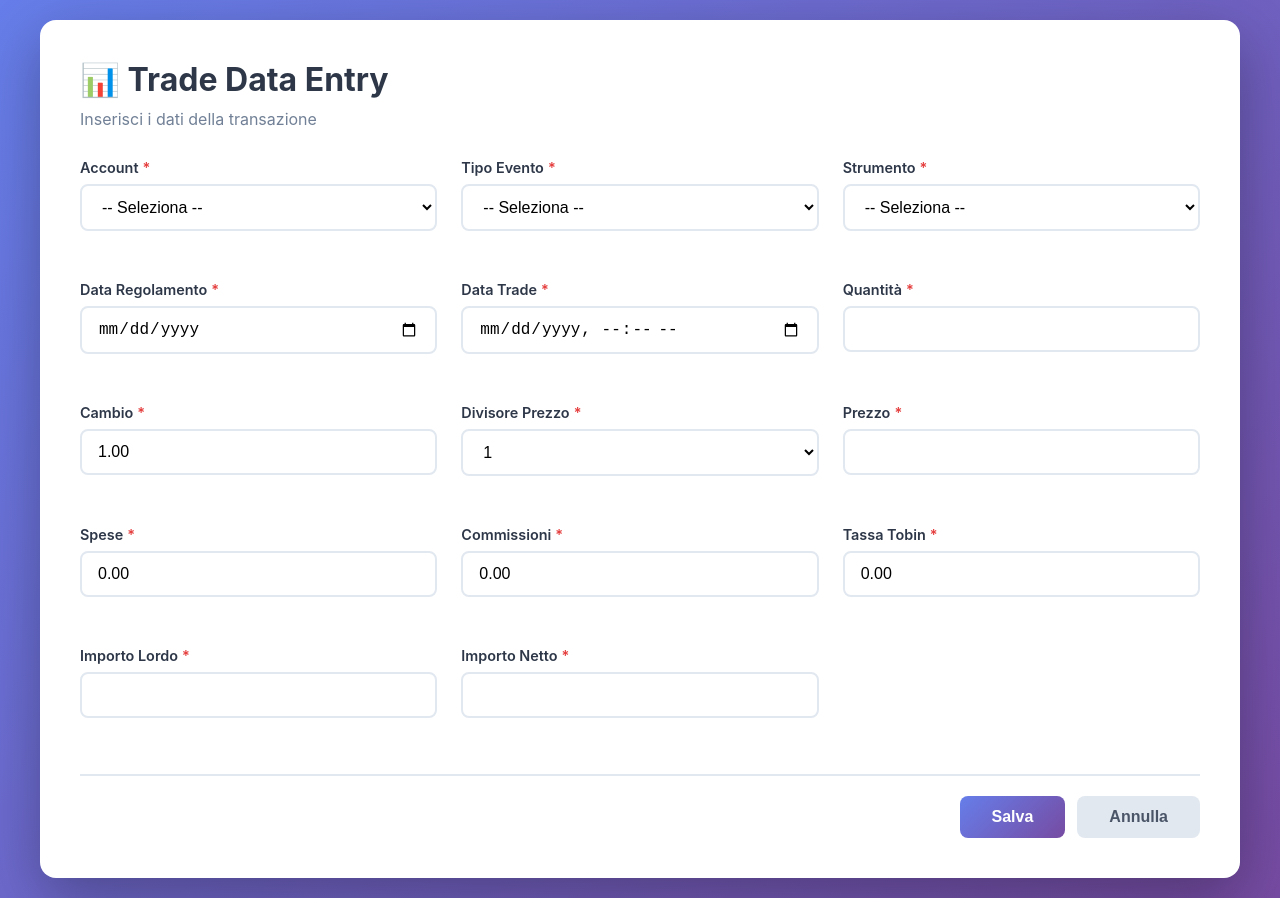
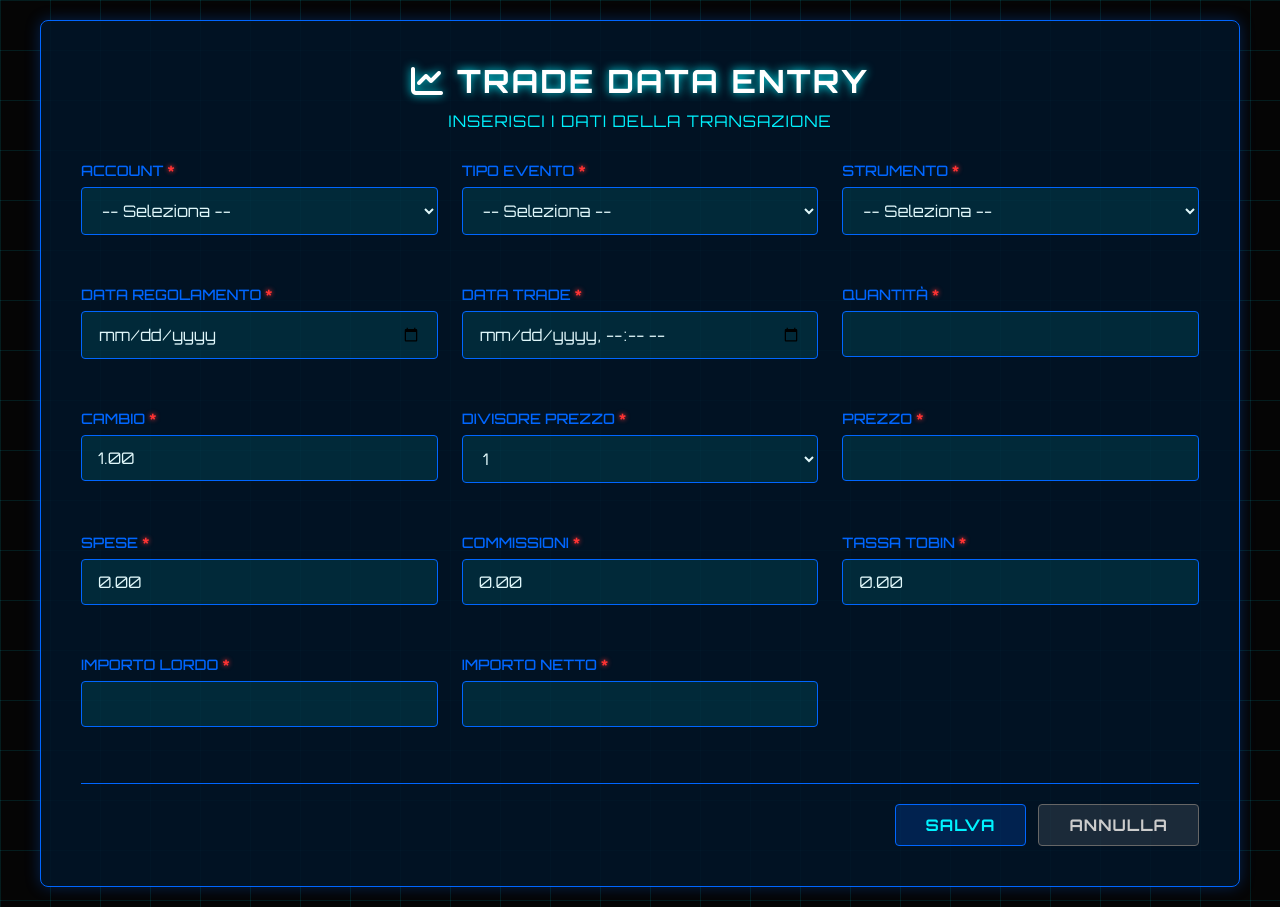
Before and after one commit to dallagog/finest-hosting, a plain HTML site: page dashboard-dataentry-trade.html in a window 1280 px wide. Drawn offline with Linux system fonts and the light colour scheme.

Commit message:
Dataentry trade

```diff
--- a/dashboard-dataentry-trade.html
+++ b/dashboard-dataentry-trade.html
@@ -4,8 +4,22 @@
 <head>
     <meta charset="UTF-8">
     <meta name="viewport" content="width=device-width, initial-scale=1.0">
-    <title>Trade Data Entry 1.0</title>
+    <title>Trade Data Entry 1.0 alfa</title>
+    <link rel="stylesheet" href="https://cdnjs.cloudflare.com/ajax/libs/font-awesome/6.5.0/css/all.min.css">
     <style>
+        @import url('https://fonts.googleapis.com/css2?family=Orbitron:wght@400;500;700;900&display=swap');
+
+        :root {
+            --bg-color: #050505;
+            --neon-cyan: #00f3ff;
+            --neon-blue: #0066ff;
+            --glass-bg: rgba(0, 20, 40, 0.85);
+            --text-color: #e0f7fa;
+            --border-color: var(--neon-cyan);
+            --error-color: #ff3333;
+            --success-color: #00ff00;
+        }
+
         * {
             margin: 0;
             padding: 0;
@@ -13,31 +27,45 @@
         }
 
         body {
-            font-family: -apple-system, BlinkMacSystemFont, 'Segoe UI', Roboto, Oxygen, Ubuntu, Cantarell, sans-serif;
-            background: linear-gradient(135deg, #667eea 0%, #764ba2 100%);
+            font-family: 'Orbitron', sans-serif;
+            background-color: var(--bg-color);
+            background-image:
+                linear-gradient(rgba(0, 243, 255, 0.1) 1px, transparent 1px),
+                linear-gradient(90deg, rgba(0, 243, 255, 0.1) 1px, transparent 1px);
+            background-size: 50px 50px;
+            padding: 20px;
+            color: var(--text-color);
             min-height: 100vh;
-            padding: 20px;
         }
 
         .container {
             max-width: 1200px;
             margin: 0 auto;
-            background: white;
-            border-radius: 16px;
-            box-shadow: 0 20px 60px rgba(0, 0, 0, 0.3);
+            background: var(--glass-bg);
+            border: 1px solid var(--neon-blue);
+            box-shadow: 0 0 15px rgba(0, 102, 255, 0.3);
+            border-radius: 8px;
             padding: 40px;
         }
 
         h1 {
-            color: #2d3748;
-            margin-bottom: 10px;
+            text-align: center;
+            margin: 0 0 10px 0;
+            font-weight: 700;
+            text-transform: uppercase;
+            letter-spacing: 2px;
+            text-shadow: 0 0 10px var(--neon-cyan);
+            color: #fff;
             font-size: 2rem;
         }
 
         .subtitle {
-            color: #718096;
+            text-align: center;
+            color: var(--neon-cyan);
             margin-bottom: 30px;
             font-size: 1rem;
+            text-transform: uppercase;
+            letter-spacing: 1px;
         }
 
         .dataentry-form {
@@ -57,41 +85,48 @@
         }
 
         .form-label {
-            font-weight: 600;
-            color: #2d3748;
+            font-weight: 500;
+            color: var(--neon-blue);
             margin-bottom: 8px;
             font-size: 0.9rem;
+            text-transform: uppercase;
         }
 
         .required-mark {
-            color: #e53e3e;
+            color: var(--error-color);
             margin-left: 4px;
+            text-shadow: 0 0 5px var(--error-color);
         }
 
         .form-input {
             padding: 12px 16px;
-            border: 2px solid #e2e8f0;
-            border-radius: 8px;
+            background: rgba(0, 243, 255, 0.1);
+            border: 1px solid var(--neon-blue);
+            border-radius: 4px;
             font-size: 1rem;
-            transition: all 0.2s;
-            background: white;
+            font-family: 'Orbitron', sans-serif;
+            color: var(--text-color);
+            transition: all 0.3s;
         }
 
         .form-input:focus {
             outline: none;
-            border-color: #667eea;
-            box-shadow: 0 0 0 3px rgba(102, 126, 234, 0.1);
+            border-color: var(--neon-cyan);
+            box-shadow: 0 0 10px var(--neon-cyan);
+            background: rgba(0, 243, 255, 0.15);
         }
 
         .form-input.error {
-            border-color: #e53e3e;
+            border-color: var(--error-color);
+            box-shadow: 0 0 5px var(--error-color);
         }
 
         .error-message {
-            color: #e53e3e;
+            color: var(--error-color);
             font-size: 0.85rem;
             margin-top: 6px;
             min-height: 20px;
+            text-shadow: 0 0 2px rgba(255, 0, 0, 0.5);
         }
 
         .form-actions {
@@ -99,52 +134,62 @@
             gap: 12px;
             justify-content: flex-end;
             padding-top: 20px;
-            border-top: 2px solid #e2e8f0;
+            border-top: 1px solid var(--neon-blue);
         }
 
         .btn {
-            padding: 12px 32px;
-            border: none;
-            border-radius: 8px;
+            padding: 10px 30px;
+            font-family: 'Orbitron', sans-serif;
+            border-radius: 4px;
             font-size: 1rem;
-            font-weight: 600;
+            font-weight: bold;
             cursor: pointer;
-            transition: all 0.2s;
+            transition: all 0.3s;
+            text-transform: uppercase;
+            letter-spacing: 1px;
         }
 
         .btn-primary {
-            background: linear-gradient(135deg, #667eea 0%, #764ba2 100%);
-            color: white;
+            background: rgba(0, 102, 255, 0.2);
+            border: 1px solid var(--neon-blue);
+            color: var(--neon-cyan);
         }
 
         .btn-primary:hover {
+            background: var(--neon-blue);
+            color: #fff;
+            box-shadow: 0 0 20px var(--neon-blue);
             transform: translateY(-2px);
-            box-shadow: 0 10px 20px rgba(102, 126, 234, 0.3);
         }
 
         .btn-secondary {
-            background: #e2e8f0;
-            color: #4a5568;
+            background: rgba(255, 255, 255, 0.1);
+            border: 1px solid #666;
+            color: #ccc;
         }
 
         .btn-secondary:hover {
-            background: #cbd5e0;
+            background: rgba(255, 255, 255, 0.2);
+            border-color: #999;
+            color: #fff;
         }
 
+        /* Loading Spinner */
         .loading {
             text-align: center;
             padding: 40px;
-            color: #718096;
+            color: var(--neon-cyan);
         }
 
         .spinner {
-            border: 3px solid #e2e8f0;
-            border-top: 3px solid #667eea;
+            border: 3px solid rgba(0, 243, 255, 0.1);
+            border-top: 3px solid var(--neon-cyan);
             border-radius: 50%;
-            width: 40px;
-            height: 40px;
+            width: 50px;
+            height: 50px;
             animation: spin 1s linear infinite;
             margin: 0 auto 20px;
+            box-shadow: 0 0 15px var(--neon-cyan);
         }
 
         @keyframes spin {
@@ -157,41 +202,77 @@
             }
         }
 
+        /* Success Message */
         .success-message {
-            background: #48bb78;
-            color: white;
+            background: rgba(0, 255, 0, 0.15);
+            border: 1px solid var(--success-color);
+            color: var(--success-color);
             padding: 16px;
-            border-radius: 8px;
+            border-radius: 4px;
             margin-bottom: 20px;
             display: none;
+            text-align: center;
+            box-shadow: 0 0 15px rgba(0, 255, 0, 0.2);
+            animation: fadeIn 0.5s ease-in-out;
         }
 
         .success-message.show {
             display: block;
+        }
+
+        @keyframes fadeIn {
+            from {
+                opacity: 0;
+                transform: translateY(-10px);
+            }
+
+            to {
+                opacity: 1;
+                transform: translateY(0);
+            }
+        }
+
+        /* Scrollbar */
+        ::-webkit-scrollbar {
+            width: 8px;
+        }
+
+        ::-webkit-scrollbar-track {
+            background: #000;
+        }
+
+        ::-webkit-scrollbar-thumb {
+            background: var(--neon-blue);
+            border-radius: 4px;
+        }
+
+        ::-webkit-scrollbar-thumb:hover {
+            background: var(--neon-cyan);
         }
     </style>
 </head>
 
 <body>
     <div class="container">
-        <h1>📊 Trade Data Entry</h1>
+        <h1><i class="fa fa-chart-line"></i> Trade Data Entry</h1>
         <p class="subtitle">Inserisci i dati della transazione</p>
 
         <div id="success-msg" class="success-message">
-            ✓ Dati salvati con successo!
+            <i class="fa fa-check-circle"></i> Dati salvati con successo!
         </div>
 
         <div id="form-container">
             <div class="loading">
                 <div class="spinner"></div>
-                <p>Caricamento form...</p>
+                <p>Inizializzazione sistema...</p>
             </div>
         </div>
     </div>
 
     <script src="js/dataentry-manager.js"></script>
+
     <script>
-        // Funzione mock per le traduzioni (da sostituire con la tua libreria)
+        // Funzione mock per le traduzioni (mantenuta per compatibilità)
         function getTranslations(key) {
             const translations = {
                 'int.id_account': 'Account',
@@ -224,6 +305,8 @@
             };
 
             // Configurazione del DataEntry Manager
+            // Nota: DataEntryManager genererà gli input con le classi standard
+            // Il CSS sopra è stato adattato per matchare le classi usate nel file originale
             const manager = new DataEntryManager({
                 basePath: './dataentry/',
                 folder: 'trade',
@@ -234,30 +317,41 @@
                     // Mostra messaggio di successo
                     const successMsg = document.getElementById('success-msg');
                     successMsg.classList.add('show');
+
+                    // Scroll to top per vedere il messaggio
+                    window.scrollTo({ top: 0, behavior: 'smooth' });
+
                     setTimeout(() => {
                         successMsg.classList.remove('show');
                     }, 3000);
 
-                    // Qui puoi aggiungere la logica per salvare i dati
-                    // ad esempio: invio ad API, salvataggio in localStorage, ecc.
+                    // Logica di salvataggio futura...
                 },
                 onChange: (fieldName, value) => {
                     console.log(`Campo ${fieldName} modificato:`, value);
-
-                    // Qui puoi aggiungere logica di calcolo automatico
-                    // ad esempio: calcolare amount:gross o amount:net
+                    // Logica di calcolo automatico futura...
                 }
             });
 
             try {
                 // Inizializza e genera il form
                 await manager.init('form-container');
+
+                // Opzionale: Aggiunge classi specifiche ai bottoni generati se non le hanno già
+                // (Assumendo che il manager generi bottoni standard)
+                const btns = document.querySelectorAll('button');
+                btns.forEach(btn => {
+                    if (btn.type === 'submit') btn.classList.add('btn', 'btn-primary');
+                    else btn.classList.add('btn', 'btn-secondary');
+                });
+
             } catch (error) {
                 document.getElementById('form-container').innerHTML = `
-                    <div class="loading">
-                        <p style="color: #e53e3e;">❌ Errore caricamento form: ${error.message}</p>
-                        <p style="margin-top: 10px; font-size: 0.9rem;">
-                            Assicurati che i file JSON siano nella cartella corretta.
+                    <div class="auth-error" style="border-color: var(--error-color); color: var(--error-color);">
+                        <h3><i class="fa fa-exclamation-triangle"></i> Errore Sistema</h3>
+                        <p>Errore caricamento modulo: ${error.message}</p>
+                        <p style="margin-top: 10px; font-size: 0.8rem; color: #ccc;">
+                            Verificare la presenza dei file JSON nella cartella configurata.
                         </p>
                     </div>
                 `;
```
Also changed, not shown: dashboard.html (+19 -13 lines).
